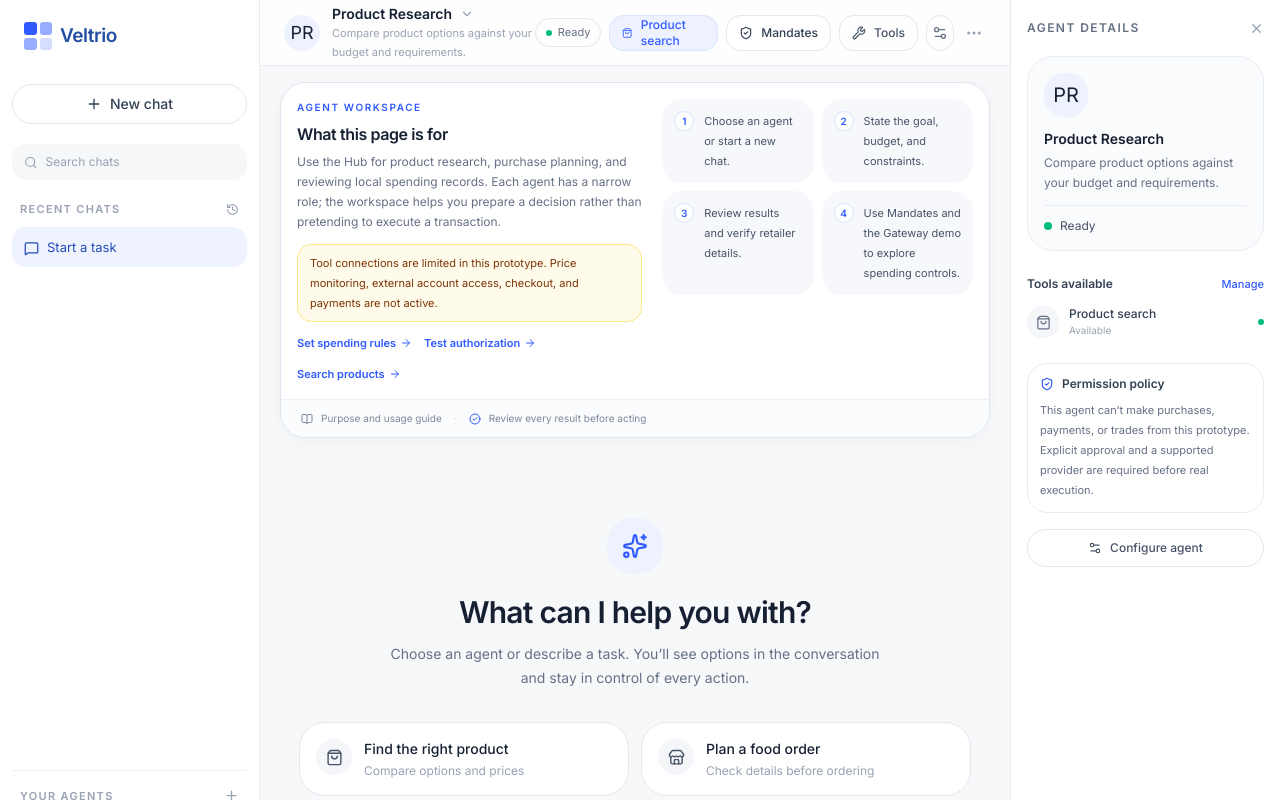
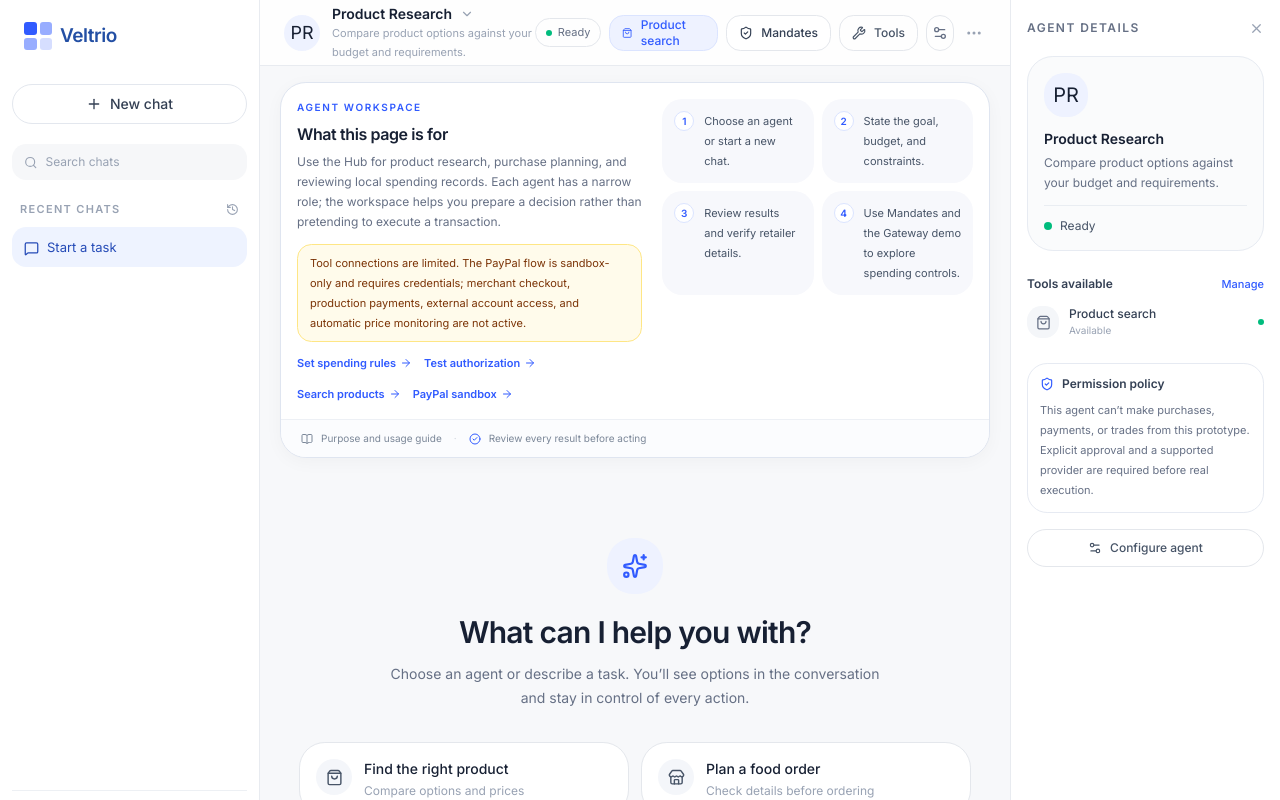
Before and after one commit to Saishashank2425/veltrio, a Next.js app: page /agents in a window 1280 px wide. Shown: the top 800 px of the page. Built offline with nearby package versions, Linux system fonts and the light colour scheme.

Commit message:
Link Agent Hub to the PayPal sandbox flow and clarify payment boundaries

```diff
--- a/components/agents/AgentHub.tsx
+++ b/components/agents/AgentHub.tsx
@@ -232,7 +232,7 @@ export default function AgentHub() {
             </div>
           </header>
 
-          <PageGuide compact eyebrow="Agent workspace" title="What this page is for" purpose="Use the Hub for product research, purchase planning, and reviewing local spending records. Each agent has a narrow role; the workspace helps you prepare a decision rather than pretending to execute a transaction." steps={["Choose an agent or start a new chat.", "State the goal, budget, and constraints.", "Review results and verify retailer details.", "Use Mandates and the Gateway demo to explore spending controls."]} note="Tool connections are limited in this prototype. Price monitoring, external account access, checkout, and payments are not active." links={[{ label: "Set spending rules", href: "/mandates" }, { label: "Test authorization", href: "/demo" }, { label: "Search products", href: "/shop" }]} />
+          <PageGuide compact eyebrow="Agent workspace" title="What this page is for" purpose="Use the Hub for product research, purchase planning, and reviewing local spending records. Each agent has a narrow role; the workspace helps you prepare a decision rather than pretending to execute a transaction." steps={["Choose an agent or start a new chat.", "State the goal, budget, and constraints.", "Review results and verify retailer details.", "Use Mandates and the Gateway demo to explore spending controls."]} note="Tool connections are limited. The PayPal flow is sandbox-only and requires credentials; merchant checkout, production payments, external account access, and automatic price monitoring are not active." links={[{ label: "Set spending rules", href: "/mandates" }, { label: "Test authorization", href: "/demo" }, { label: "Search products", href: "/shop" }, { label: "PayPal sandbox", href: "/checkout" }]} />
 
           {activeView === "tools" ? <section className="mx-auto w-full max-w-4xl flex-1 overflow-y-auto px-7 py-9 max-sm:px-4">
             <div className="mb-7"><div className="mb-2 inline-flex items-center gap-2 rounded-full bg-[#eef2ff] px-3 py-1.5 text-xs font-medium text-[#315bff]"><Wrench size={13}/> Agent capabilities</div><h2 className="text-2xl font-semibold tracking-tight">Tools & integrations</h2><p className="mt-2 max-w-xl text-sm leading-6 text-[#667085]">Choose what this agent is allowed to use. A tool is only usable when its integration is connected and configured.</p></div>
```
